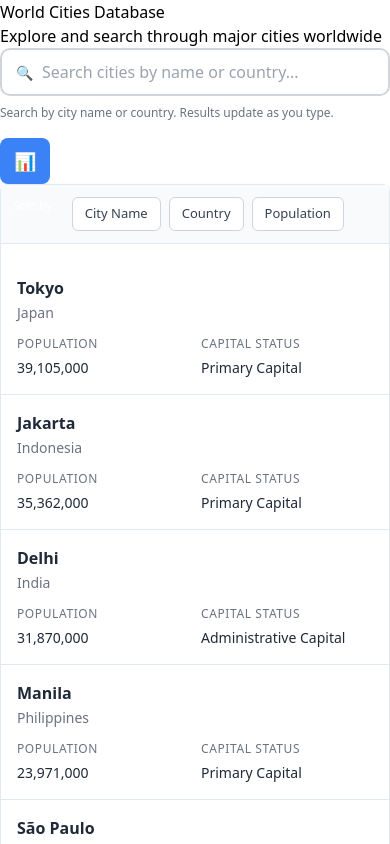
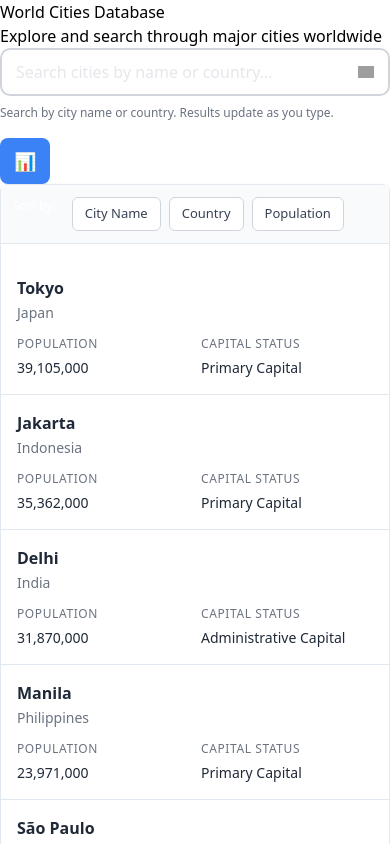
Before and after one commit to kca0615/sortable-table, a React (Vite) app: page / in a window 390 px wide. Shown: the top 844 px of the page. Built offline with nearby package versions, Linux system fonts and the light colour scheme; grey boxes are pictures that could not be loaded.

Commit message:
chore: used svg instead of unicode icons

```diff
--- a/index.html
+++ b/index.html
@@ -3,7 +3,7 @@
   <head>
     <meta charset="UTF-8" />
     <meta name="viewport" content="width=device-width, initial-scale=1.0" />
-    <title>Company exercise</title>
+    <title>City Search</title>
   </head>
   <body>
     <div id="root"></div>
--- a/src/components/CityTable/CityTable.tsx
+++ b/src/components/CityTable/CityTable.tsx
@@ -14,13 +14,13 @@ export interface CityTableProps {
   loading?: boolean;
 }
 
-const CityTable: React.FC<CityTableProps> = ({
+function CityTable({
   cities,
   sortConfig,
   multiSortConfigs = [],
   onSort,
   loading = false,
-}) => {
+}: CityTableProps) {
   const getSortIcon = (columnKey: keyof City) => {
     // Check if column is in multi-sort
     const multiSortConfig = multiSortConfigs.find(config => config.key === columnKey);
@@ -282,6 +282,6 @@ const CityTable: React.FC<CityTableProps> = ({
       {renderMobileCards()}
     </div>
   );
-};
+}
 
 export default CityTable;
--- a/src/components/Pagination/Pagination.tsx
+++ b/src/components/Pagination/Pagination.tsx
@@ -12,14 +12,14 @@ export interface PaginationProps {
   endIndex: number;
 }
 
-const Pagination: React.FC<PaginationProps> = ({
+function Pagination({
   currentPage,
   totalPages,
   totalItems,
   onPageChange,
   startIndex,
   endIndex,
-}) => {
+}: PaginationProps) {
   const handleFirstPage = () => {
     onPageChange(paginationHelpers.goToFirstPage());
   };
@@ -117,6 +117,6 @@ const Pagination: React.FC<PaginationProps> = ({
       </div>
     </nav>
   );
-};
+}
 
 export default Pagination;
--- a/src/components/SearchInput/SearchInput.module.css
+++ b/src/components/SearchInput/SearchInput.module.css
@@ -55,7 +55,7 @@
 }
 
 .input::placeholder {
-  color: #9ca3af;
+  color: #e5e7eb;
 }
 
 .clearButton {
@@ -100,11 +100,11 @@
 
   .input {
     font-size: 16px; /* Prevents zoom on iOS */
-    padding: 10px 16px 10px 40px;
+    padding: 10px 40px 10px 16px;
   }
 
   .searchIcon {
-    left: 12px;
+    right: 12px;
     font-size: 15px;
   }
 
@@ -133,13 +133,13 @@
 
   .input {
     font-size: 16px; /* Prevents zoom on iOS */
-    padding: 10px 16px 10px 44px;
+    padding: 10px 44px 10px 16px;
     border-radius: 10px;
     border-width: 2px;
   }
 
   .searchIcon {
-    left: 14px;
+    right: 14px;
     font-size: 16px;
   }
 
@@ -158,11 +158,11 @@
 
 @media (max-width: 480px) {
   .input {
-    padding: 10px 14px 10px 40px;
+    padding: 10px 40px 10px 14px;
   }
 
   .searchIcon {
-    left: 12px;
+    right: 12px;
     font-size: 14px;
   }
 
@@ -201,7 +201,7 @@
   }
 
   .input::placeholder {
-    color: #6b7280;
+    color: #e5e7eb;
   }
 
   .clearButton {
--- a/src/components/SearchInput/SearchInput.tsx
+++ b/src/components/SearchInput/SearchInput.tsx
@@ -1,6 +1,8 @@
 import React, { useState, useEffect } from "react";
 import { useDebounce } from "../../utils/debounce";
 import styles from "./SearchInput.module.css";
+import SearchIconUrl from "../../assets/Search.svg";
+import CloseIconUrl from "../../assets/Close.svg";
 
 export interface SearchInputProps {
   onSearch: (searchTerm: string) => void;
@@ -9,12 +11,12 @@ export interface SearchInputProps {
   disabled?: boolean;
 }
 
-const SearchInput: React.FC<SearchInputProps> = ({
+function SearchInput({
   onSearch,
   placeholder = "Search cities by name or country...",
   debounceMs = 150,
   disabled = false,
-}) => {
+}: SearchInputProps) {
   const [inputValue, setInputValue] = useState("");
   const debouncedSearchTerm = useDebounce(inputValue, debounceMs);
 
@@ -53,7 +55,7 @@ const SearchInput: React.FC<SearchInputProps> = ({
         />
         {!inputValue && (
           <div className={styles.searchIcon} aria-hidden="true">
-            🔍
+            <img src={SearchIconUrl} alt="" width="16" height="16" />
           </div>
         )}
         {inputValue && (
@@ -64,7 +66,7 @@ const SearchInput: React.FC<SearchInputProps> = ({
             aria-label="Clear search"
             title="Clear search"
           >
-            ✕
+            <img src={CloseIconUrl} alt="" width="16" height="16" />
           </button>
         )}
       </div>
@@ -73,6 +75,6 @@ const SearchInput: React.FC<SearchInputProps> = ({
       </div>
     </div>
   );
-};
+}
 
 export default SearchInput;
```
Also changed, not shown: src/vite-env.d.ts (added, +16 -0 lines), src/assets/Close.svg (added).
